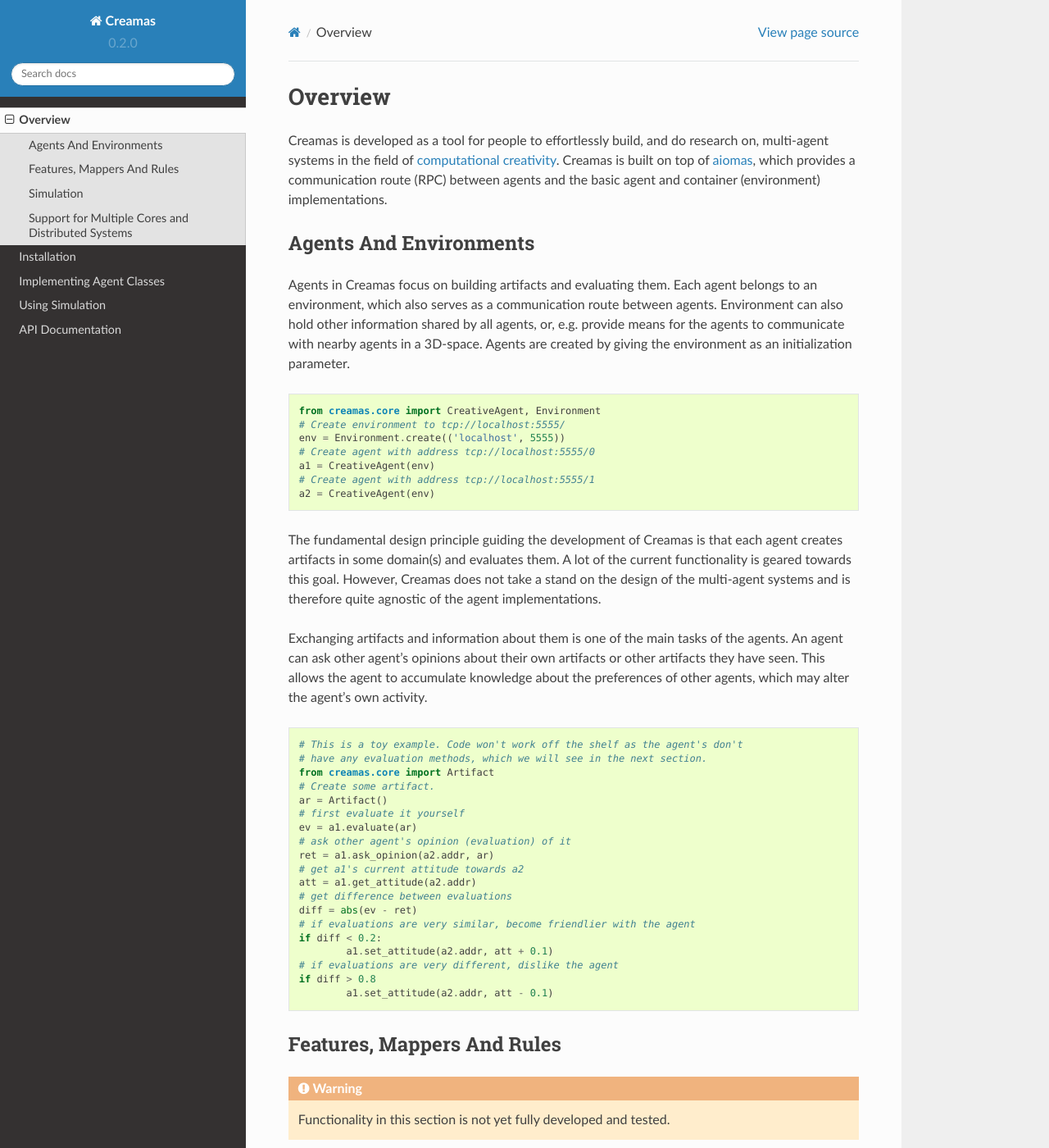
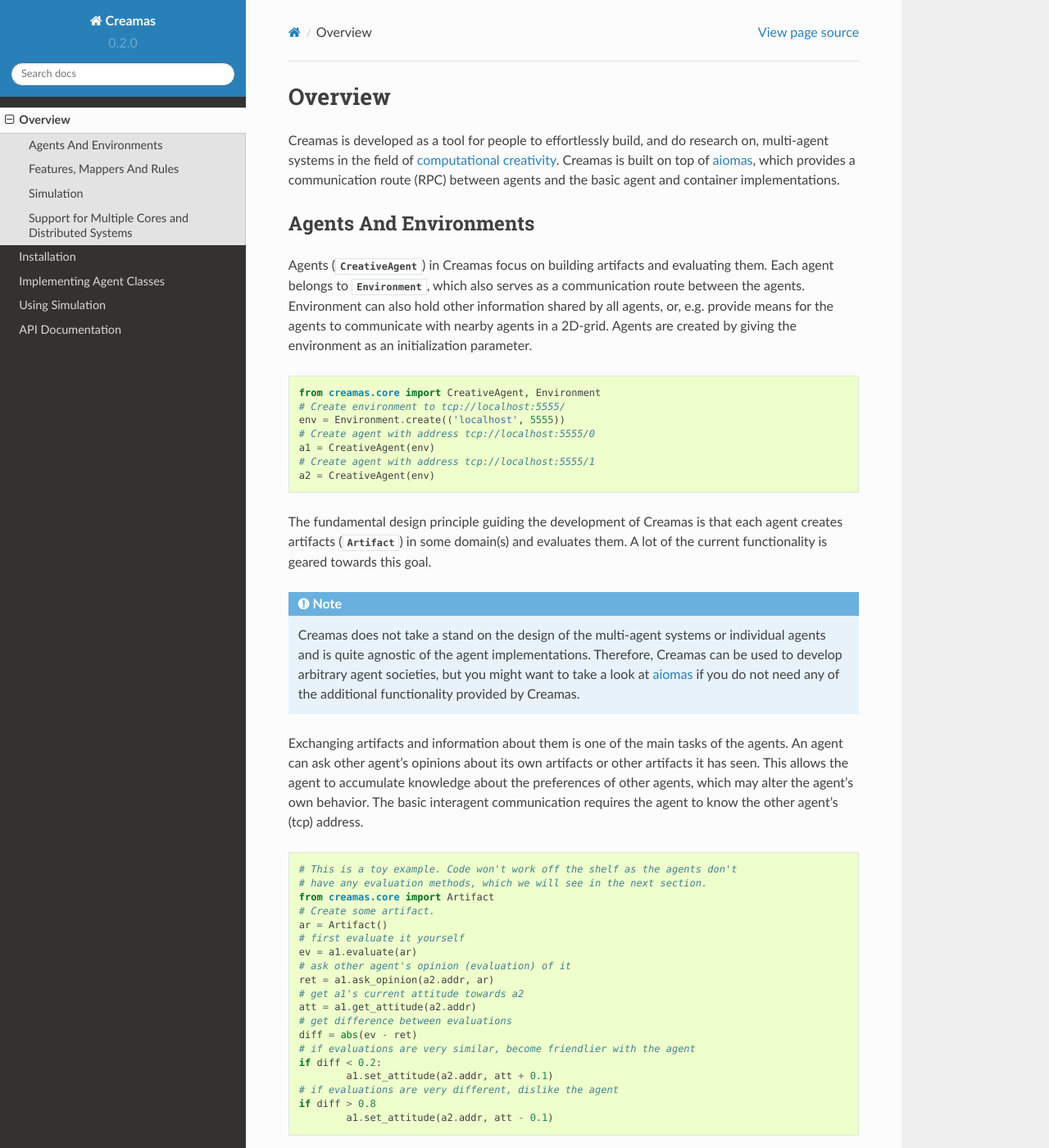
Before and after one commit to assamite/creamas, a Sphinx documentation site: the page built from docs/source/overview.rst, in a window 1280 px wide and 1400 px high. Shown: the whole window at 82% size. Built offline with Sphinx 7.4.7 and the Read the Docs theme 2.0.0, drawn with Linux system fonts in a browser that asks for light colours.

Commit message:
Enhancements to documentation.

```diff
--- a/docs/source/index.rst
+++ b/docs/source/index.rst
@@ -10,7 +10,6 @@
 
 Creamas project is created as a tool for researching creative multi-agent
 systems. Project's main repository is in `github <https://github.com/assamite/creamas>`_.
-
 
 
 .. toctree::
--- a/docs/source/overview.rst
+++ b/docs/source/overview.rst
@@ -6,17 +6,18 @@
 <https://en.wikipedia.org/wiki/Computational_creativity>`_. Creamas is built
 on top of `aiomas <http://aiomas.readthedocs.org/en/latest/>`_, which provides
 a communication route (RPC) between agents and the basic agent and container
-(environment) implementations.
+implementations.
 
 Agents And Environments
 -----------------------
 
-Agents in Creamas focus on building artifacts and evaluating them. Each agent
-belongs to an environment, which also serves as a communication route between
-agents. Environment can also hold other information shared by all agents, or,
-e.g. provide means for the agents to communicate with nearby agents in a
-3D-space. Agents are created by giving the environment as an initialization
-parameter.
+Agents (:class:`~creamas.CreativeAgent`) in Creamas focus on building artifacts
+and evaluating them. Each agent belongs to :class:`~creamas.Environment`, which
+also serves as a communication route between the agents.
+Environment can also hold other information shared by
+all agents, or, e.g. provide means for the agents to communicate with nearby
+agents in a 2D-grid. Agents are created by giving the environment as an
+initialization parameter.
 
 .. code-block:: python
 
@@ -29,20 +30,28 @@
 	a2 = CreativeAgent(env)
 
 The fundamental design principle guiding the development of Creamas is that
-each agent creates artifacts in some domain(s) and evaluates them. A lot of the
-current functionality is geared towards this goal. However, Creamas does not
-take a stand on the design of the  multi-agent systems and is therefore quite
-agnostic of the agent implementations.
+each agent creates artifacts (:class:`~creamas.Artifact`) in some domain(s) and
+evaluates them. A lot of the current functionality is geared towards this goal.
+
+.. note::
+
+	Creamas does not take a stand on the design of the multi-agent systems or
+	individual agents and is quite agnostic of the agent implementations.
+	Therefore, Creamas can be used to develop arbitrary
+	agent societies, but you might want to take a look at `aiomas
+	<http://aiomas.readthedocs.org/en/latest/>`_ if you do not need any of
+	the additional functionality provided by Creamas.
 
 Exchanging artifacts and information about them is one of the main tasks of
-the agents. An agent can ask other agent's opinions about their own
-artifacts or other artifacts they have seen. This allows the agent to accumulate
+the agents. An agent can ask other agent's opinions about its own
+artifacts or other artifacts it has seen. This allows the agent to accumulate
 knowledge about the preferences of other agents, which may alter the agent's
-own activity.
+own behavior. The basic interagent communication requires the agent to know the
+other agent's (tcp) address.
 
 .. code-block:: python
 
-	# This is a toy example. Code won't work off the shelf as the agent's don't
+	# This is a toy example. Code won't work off the shelf as the agents don't
 	# have any evaluation methods, which we will see in the next section.
 	from creamas.core import Artifact
 	# Create some artifact.
```
Also changed, not shown: 3 other files.
